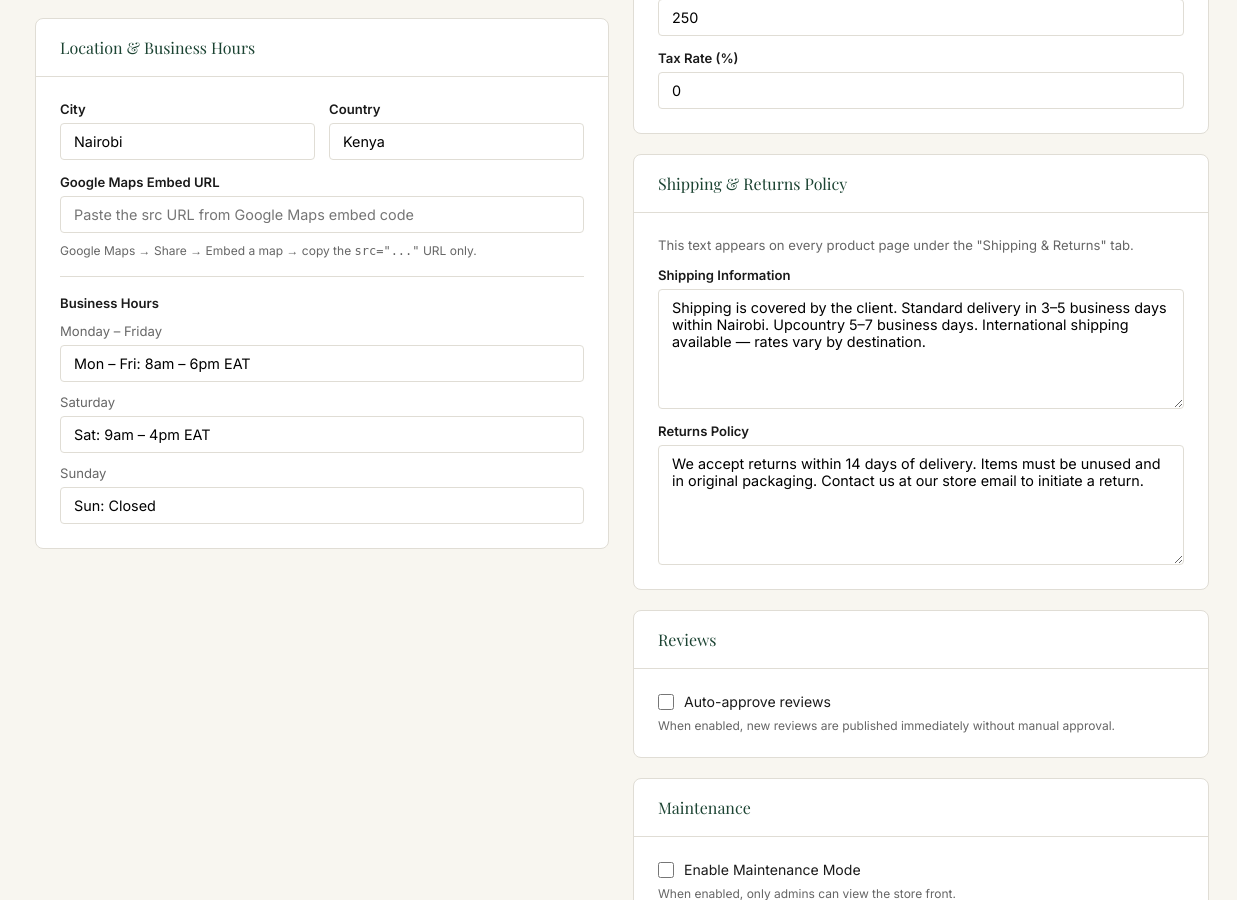
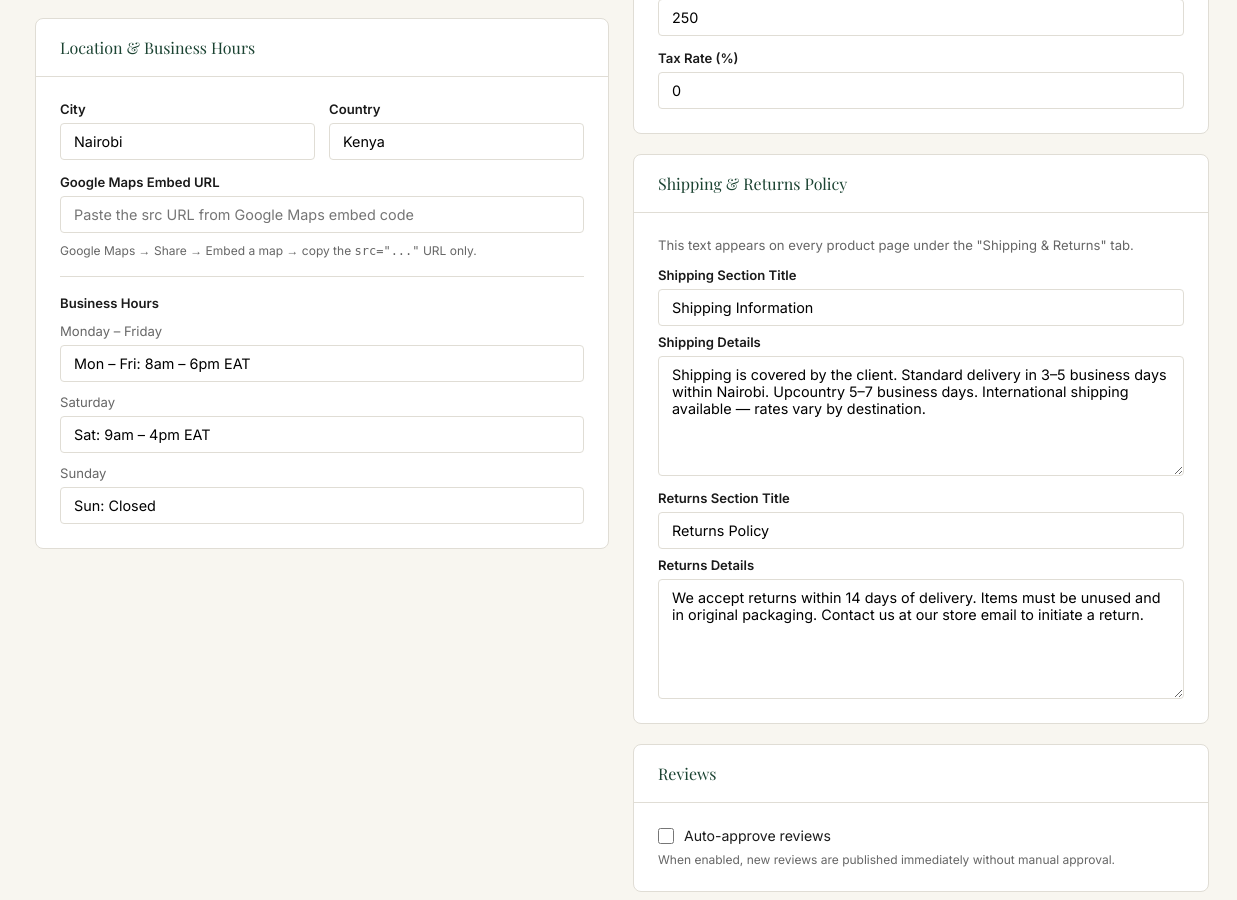
Before and after one commit to sammy001-svg/dakari, a PHP site: page /admin/settings.php in a window 1480 px wide. Shown: the part 1266-2166 px from the top of the page, without its empty margins (243-1480 px from the left). Run offline with PHP 8.4, Linux system fonts and the light colour scheme; a user stored in the database is signed in; data comes from the database, SQL or seed files in the repository; data that the repository does not hold is empty; some libraries are stand-ins or nearby versions.

Commit message:
feat: make Shipping & Returns section titles editable from admin
Admin can now set the title for each section (e.g. "Shipping Information",
"Returns Policy") alongside the body text. Titles saved as shipping_title
and returns_title settings and rendered on the product page tab.

Co-Authored-By: Claude Sonnet 4.6 <noreply@anthropic.com>

```diff
--- a/admin/settings.php
+++ b/admin/settings.php
@@ -21,7 +21,7 @@ if ($_SERVER['REQUEST_METHOD']==='POST' && verify_csrf()) {
         'home_stat3_num','home_stat3_label',
         'home_stat4_num','home_stat4_label',
         'color_primary','color_secondary',
-        'shipping_policy','returns_policy',
+        'shipping_title','shipping_policy','returns_title','returns_policy',
     ];
 
     foreach ($allowed_keys as $key) {
@@ -216,12 +216,20 @@ include __DIR__ . '/includes/admin_header.php';
                 <div class="card-header"><span class="card-title">Shipping &amp; Returns Policy</span></div>
                 <div class="card-body">
                     <p style="font-size:.82rem;color:var(--text-muted);margin-bottom:14px">This text appears on every product page under the "Shipping &amp; Returns" tab.</p>
+                    <div class="form-group" style="margin-bottom:8px">
+                        <label class="form-label">Shipping Section Title</label>
+                        <input type="text" name="shipping_title" class="form-control" value="<?= e($s('shipping_title', 'Shipping Information')) ?>" placeholder="e.g. Shipping Information">
+                    </div>
                     <div class="form-group" style="margin-bottom:14px">
-                        <label class="form-label">Shipping Information</label>
+                        <label class="form-label">Shipping Details</label>
                         <textarea name="shipping_policy" class="form-control" rows="4" placeholder="Describe your shipping times, regions, and costs…"><?= e($s('shipping_policy', 'Shipping is covered by the client. Standard delivery in 3–5 business days within Nairobi. Upcountry 5–7 business days. International shipping available — rates vary by destination.')) ?></textarea>
                     </div>
+                    <div class="form-group" style="margin-bottom:8px">
+                        <label class="form-label">Returns Section Title</label>
+                        <input type="text" name="returns_title" class="form-control" value="<?= e($s('returns_title', 'Returns Policy')) ?>" placeholder="e.g. Returns Policy">
+                    </div>
                     <div class="form-group">
-                        <label class="form-label">Returns Policy</label>
+                        <label class="form-label">Returns Details</label>
                         <textarea name="returns_policy" class="form-control" rows="4" placeholder="Describe your returns process and conditions…"><?= e($s('returns_policy', 'We accept returns within 14 days of delivery. Items must be unused and in original packaging. Contact us at our store email to initiate a return.')) ?></textarea>
                     </div>
                 </div>
```
Also changed, not shown: product.php (+6 -4 lines).
